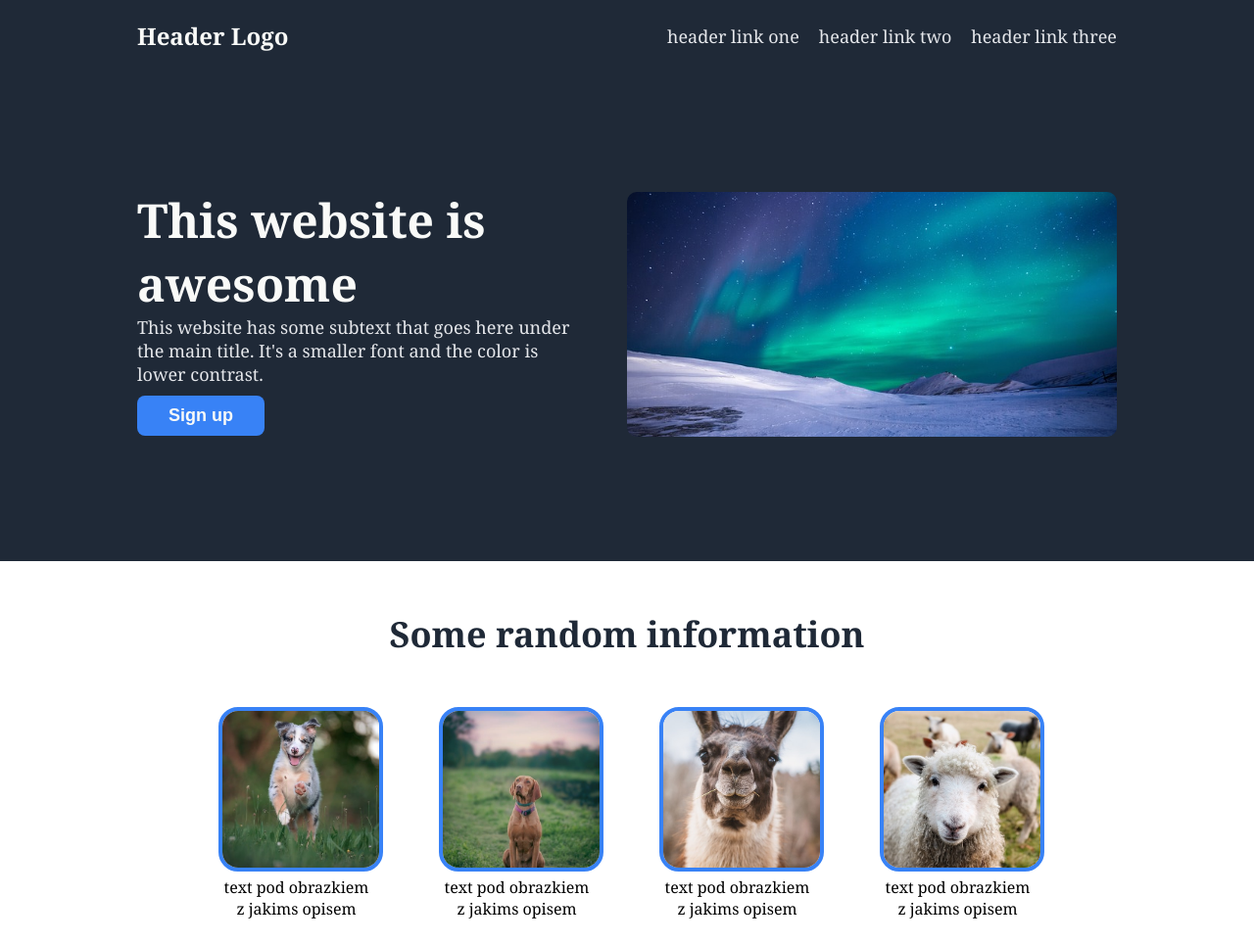
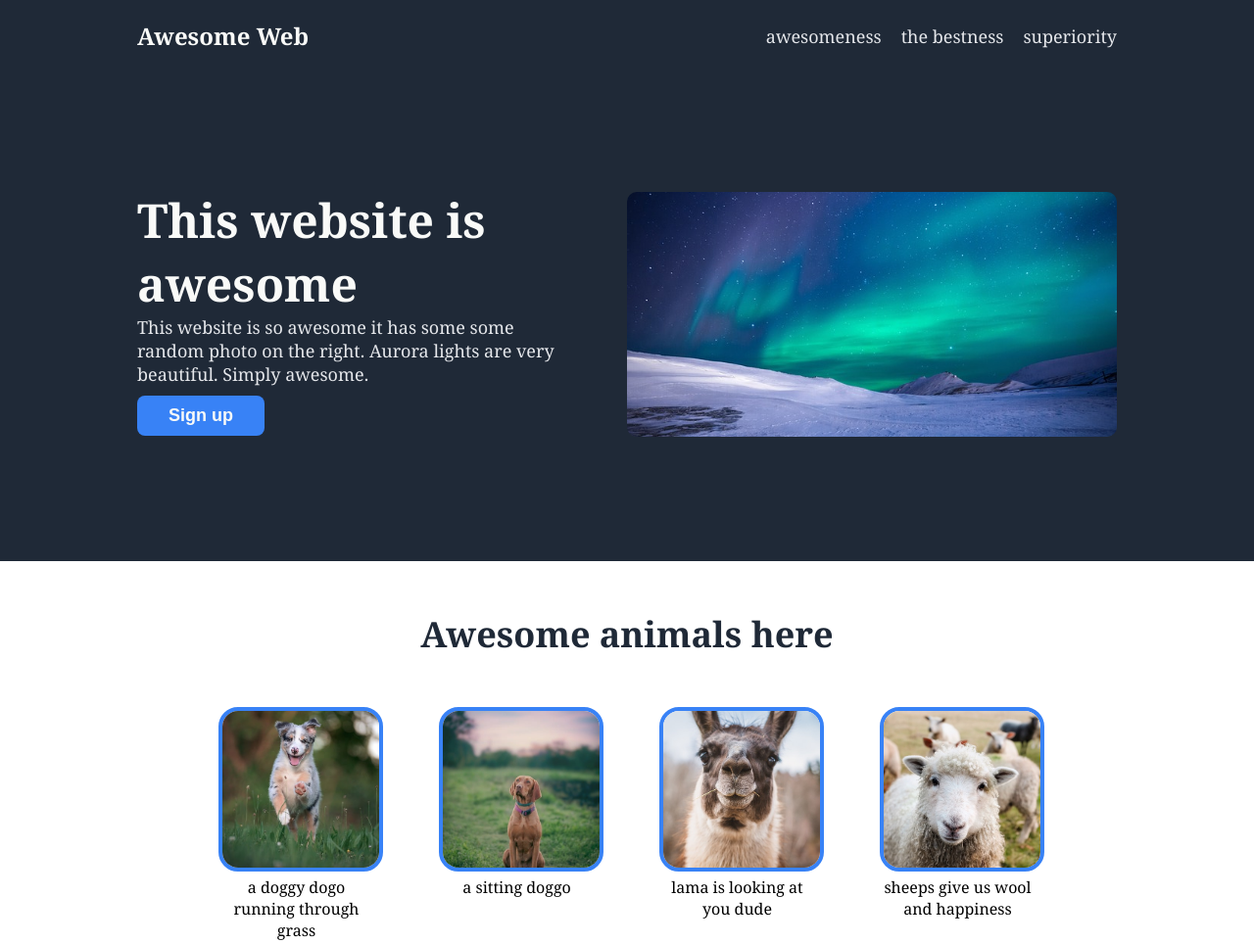
Before and after one commit to shpyro/landing-page, a plain HTML site: page index.html in a window 1280 px wide. Shown: the top 964 px of the page at 98% size. Drawn offline with Linux system fonts and the light colour scheme.

Commit message:
footer finished and overall text edit

```diff
--- a/index.html
+++ b/index.html
@@ -13,24 +13,24 @@
     <header>
         <div id="top-bar-container">
             <div id="top-bar-logo">
-                Header Logo
+                Awesome Web
             </div>
             <nav id="top-bar-menu">
                 <ul>
-                    <li><a href="#">header link one</a></li>
-                    <li><a href="#">header link two</a></li>
-                    <li><a href="#">header link three</a></li>
+                    <li><a href="#">awesomeness</a></li>
+                    <li><a href="#">the bestness</a></li>
+                    <li><a href="#">superiority</a></li>
                 </ul>
             </nav>
         </div>
     </header>
-
+    <main>
     <div id="hero-wrapper">
         <div id="hero-container">
             <div id="hero-left">
                 <p class="hero-main-text">This website is awesome</p>
-                <p class="hero-secondary-text">This website has some subtext that goes here under the main title.
-                    It's a smaller font and the color is lower contrast.
+                <p class="hero-secondary-text">This website is so awesome it has some some random photo on the right.
+                    Aurora lights are very beautiful. Simply awesome.
                 </p>
                 <button class="signup-button">Sign up</button>
             </div>
@@ -41,39 +41,40 @@
     </div>
 
     <div id="information-section-content">
-        <div class="information-section-title">Some random information</div>
+        <div class="information-section-title">Awesome animals here</div>
         <div id="information-boxes-container">
-            <div class="box"><img src="img/dog1.jpg" alt=""><p>text pod obrazkiem z jakims opisem</p></div>
-            <div class="box"><img src="img/dog2.jpg" alt=""><p>text pod obrazkiem z jakims opisem</p></div>
-            <div class="box"><img src="img/lama.jpg" alt=""><p>text pod obrazkiem z jakims opisem</p></div>
-            <div class="box"><img src="img/sheep.jpg" alt=""><p>text pod obrazkiem z jakims opisem</p></div>
+            <div class="box"><img src="img/dog1.jpg" alt=""><p>a doggy dogo running through grass</p></div>
+            <div class="box"><img src="img/dog2.jpg" alt=""><p>a sitting doggo</p></div>
+            <div class="box"><img src="img/lama.jpg" alt=""><p>lama is looking at you dude</p></div>
+            <div class="box"><img src="img/sheep.jpg" alt=""><p>sheeps give us wool and happiness</p></div>
         </div>
     </div>
 
     <div id="quote-wrapper">
         <div id="quote-container">
             <p class="quote">You can only find out what you actually believe (rather than what you think you believe) by watching how you act. You simply don’t know what you believe, before that. You are too complex to understand yourself.</p>
-            <p class="author">-Jordan Peterson</p>
+            <p class="author">-Jordan B. Peterson</p>
         </div>
     </div>
 
     <div id="call-wrapper">
         <div id="call-container">
             <div id="call-left">
-                <p class="call-title">Call to action! It's time!</p>
-                <p class="call-text">Signup for our product by clicking that button right over there</p>
+                <p class="call-title">Time to become awesome!</p>
+                <p class="call-text">Want to be the best and oooohwesome? Smash that button over there!</p>
             </div>
             <div id="call-right">
                 <button class="call-signup-button">Sign up</button>
             </div>
         </div>
     </div>
-
+</main>
     <footer>
             <div id="footer-wrapper">
-                <p class="footer-text">Copyright C Shpyro 2023</p>
+                <p class="footer-text">Copyright &#169; Shpyro 2023</p>
             </div>
     </footer>
+</article>
 
 </body>
 </html>
--- a/style.css
+++ b/style.css
@@ -1,12 +1,17 @@
-body {
+html, body {
     font-family: 'Georgia', sans-serif;
-
+    width: 100%;
+    height: 100%;
 }
 
 * {
     border: 0px solid red;
     margin: 0;
     padding: 0;
+}
+
+main {
+    min-height: 100%;
 }
 
 h1 {
@@ -195,6 +200,7 @@ footer {
     display:flex;
     justify-content: center;
     align-items: center;
+    color: #F9FAF8;
 }
 #footer-wrapper {
     height:100px;
```
